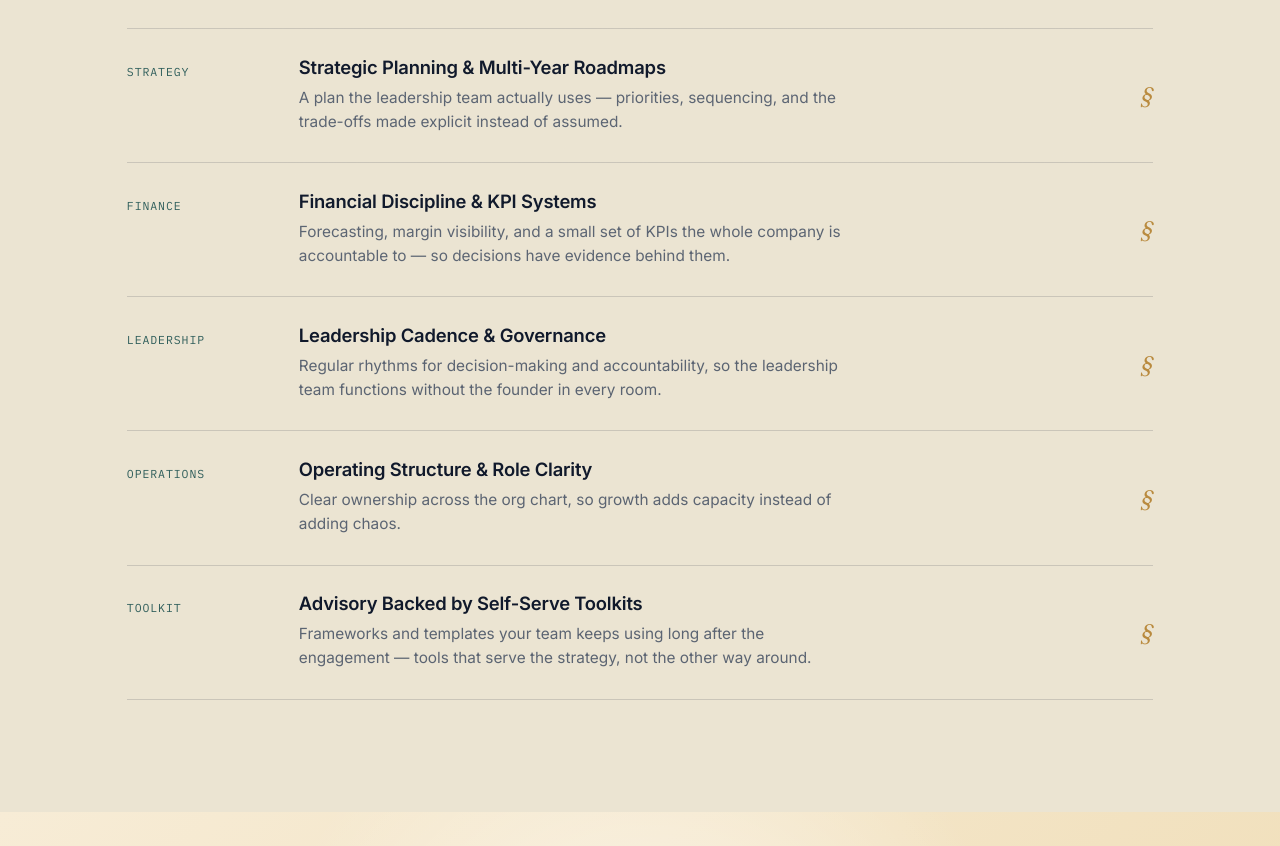
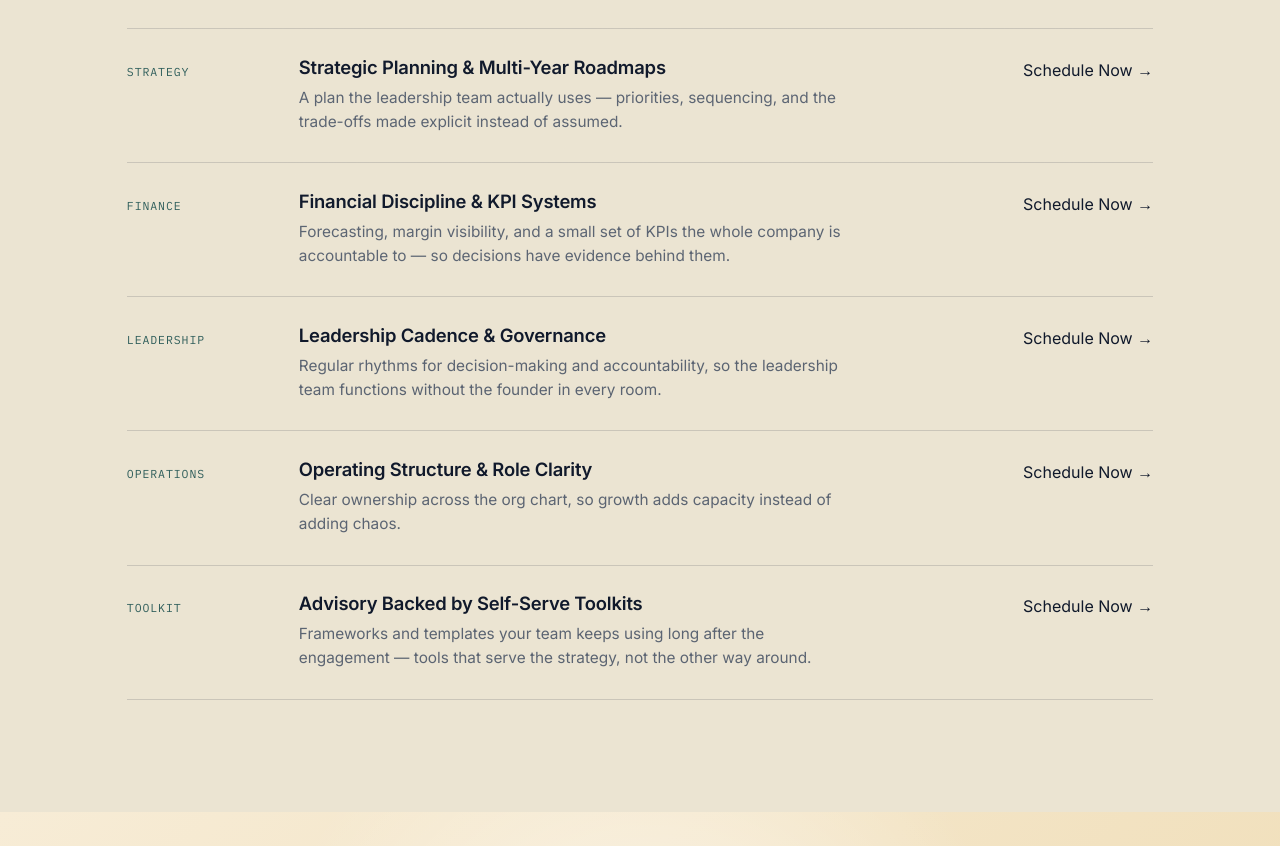
Before and after one commit to techtravel2x/AltairGrowth, an Eleventy site: page src/growth-strategies.njk in a window 1280 px wide. Shown: the part 521-1367 px from the top of the page. Built offline with nearby package versions, Linux system fonts and the light colour scheme; Eleventy itself is replaced by a stand-in of ours; files that its build step writes are made by us from their sources.

Commit message:
Update growth-strategies.njk

```diff
--- a/src/growth-strategies.njk
+++ b/src/growth-strategies.njk
@@ -44,7 +44,7 @@
             <h3>Strategic Planning &amp; Multi-Year Roadmaps</h3>
             <p>A plan the leadership team actually uses — priorities, sequencing, and the trade-offs made explicit instead of assumed.</p>
           </div>
-          <div class="mark">§</div>
+          <a href="https://calendar.google.com/calendar/u/0/appointments/schedules/AcZssZ1VDjZEuH6ZiXahXMN3vlaUum1wtKJ79mSuvkqwj4OW6nrdyRmyoaY0X9Lp-CIguYdiuSQMNkUS" class="row-schedule" target="_blank" rel="noopener">Schedule Now →</a>
         </div>
         <div class="ledger-row">
           <div class="ledger-tag">Finance</div>
@@ -52,7 +52,7 @@
             <h3>Financial Discipline &amp; KPI Systems</h3>
             <p>Forecasting, margin visibility, and a small set of KPIs the whole company is accountable to — so decisions have evidence behind them.</p>
           </div>
-          <div class="mark">§</div>
+          <a href="https://calendar.google.com/calendar/u/0/appointments/schedules/AcZssZ1VDjZEuH6ZiXahXMN3vlaUum1wtKJ79mSuvkqwj4OW6nrdyRmyoaY0X9Lp-CIguYdiuSQMNkUS" class="row-schedule" target="_blank" rel="noopener">Schedule Now →</a>
         </div>
         <div class="ledger-row">
           <div class="ledger-tag">Leadership</div>
@@ -60,7 +60,7 @@
             <h3>Leadership Cadence &amp; Governance</h3>
             <p>Regular rhythms for decision-making and accountability, so the leadership team functions without the founder in every room.</p>
           </div>
-          <div class="mark">§</div>
+          <a href="https://calendar.google.com/calendar/u/0/appointments/schedules/AcZssZ1VDjZEuH6ZiXahXMN3vlaUum1wtKJ79mSuvkqwj4OW6nrdyRmyoaY0X9Lp-CIguYdiuSQMNkUS" class="row-schedule" target="_blank" rel="noopener">Schedule Now →</a>
         </div>
         <div class="ledger-row">
           <div class="ledger-tag">Operations</div>
@@ -68,7 +68,7 @@
             <h3>Operating Structure &amp; Role Clarity</h3>
             <p>Clear ownership across the org chart, so growth adds capacity instead of adding chaos.</p>
           </div>
-          <div class="mark">§</div>
+          <a href="https://calendar.google.com/calendar/u/0/appointments/schedules/AcZssZ1VDjZEuH6ZiXahXMN3vlaUum1wtKJ79mSuvkqwj4OW6nrdyRmyoaY0X9Lp-CIguYdiuSQMNkUS" class="row-schedule" target="_blank" rel="noopener">Schedule Now →</a>
         </div>
         <div class="ledger-row">
           <div class="ledger-tag">Toolkit</div>
@@ -76,7 +76,7 @@
             <h3>Advisory Backed by Self-Serve Toolkits</h3>
             <p>Frameworks and templates your team keeps using long after the engagement — tools that serve the strategy, not the other way around.</p>
           </div>
-          <div class="mark">§</div>
+          <a href="https://calendar.google.com/calendar/u/0/appointments/schedules/AcZssZ1VDjZEuH6ZiXahXMN3vlaUum1wtKJ79mSuvkqwj4OW6nrdyRmyoaY0X9Lp-CIguYdiuSQMNkUS" class="row-schedule" target="_blank" rel="noopener">Schedule Now →</a>
         </div>
       </div>
     </div>
```
